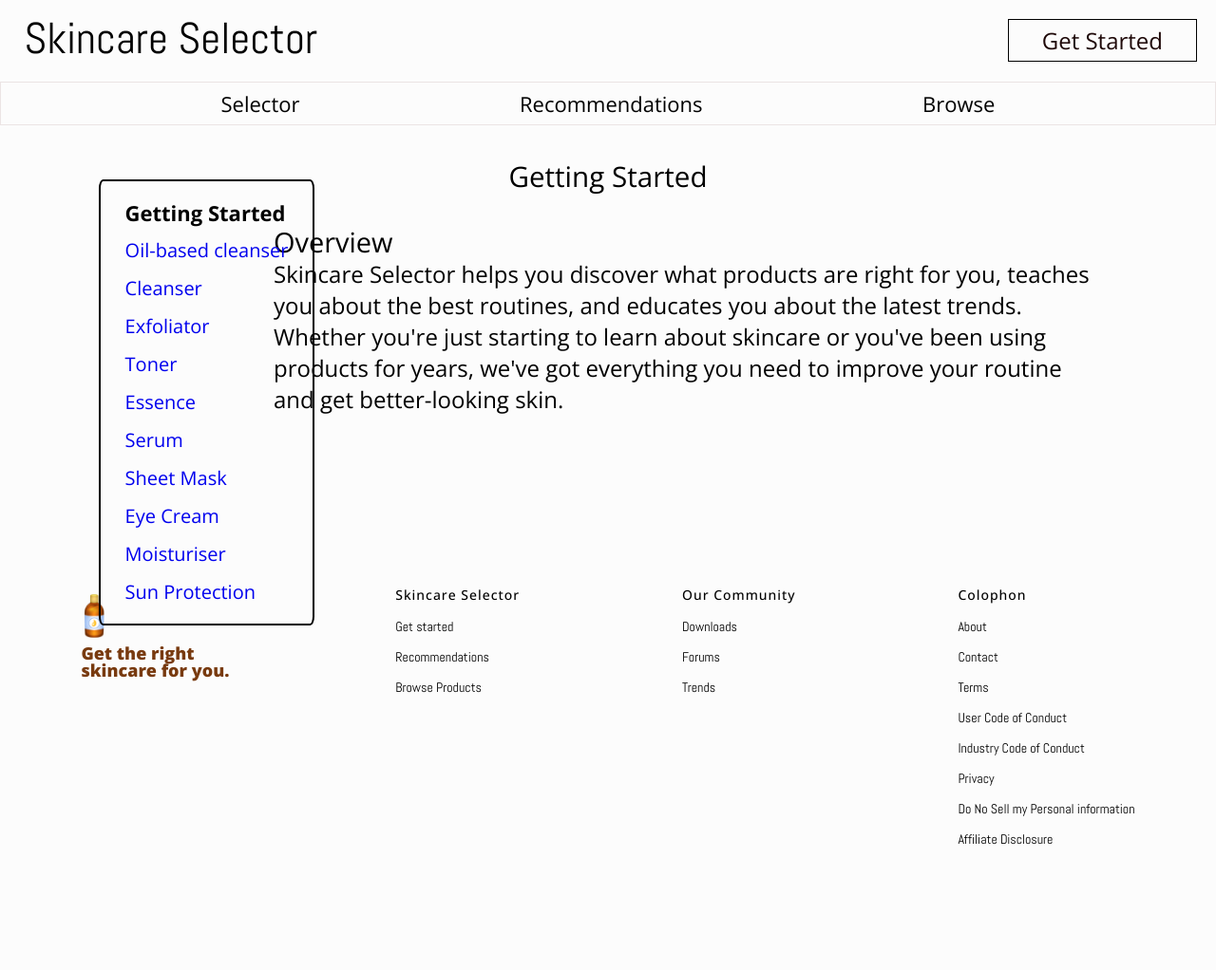
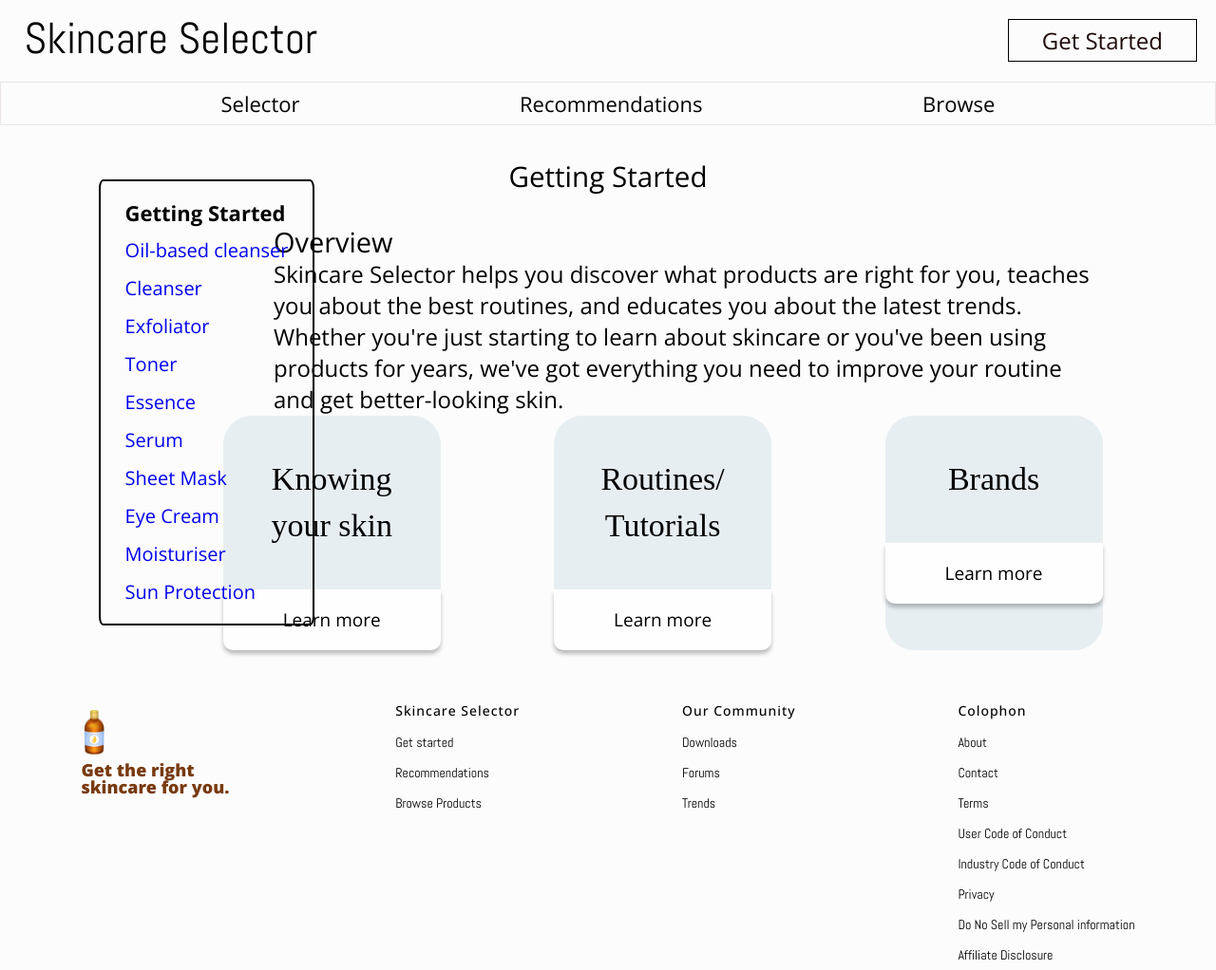
Before and after one commit to ibConnor/SkincareSelector, a Jekyll site: the page built from get-started.html, in a window 1280 px wide. Shown: the whole page at 95% size. Built offline with Jekyll 4.4.1, drawn with Linux system fonts in a browser that asks for light colours; some web fonts are replaced; before the commit the page ends 900 px from its top, so only the background shows below that.

Commit message:
added info and styling to getting-started

```diff
--- /dev/null
+++ b/_includes/brands.html
@@ -0,0 +1,15 @@
+<div id="brands-buttons">
+    <div class="brands">
+        <a href=""><h2 class="brandText">Knowing your skin</h2></a>
+        <p class="lm">Learn more</p>
+    </div>
+    <div class="brands">
+        <a href=""><h2 class="brandText">Routines/
+            Tutorials</h2></a>
+        <p class="lm">Learn more</p>
+    </div>
+    <div class="brands">
+        <a href=""><h2 class="brandText">Brands</h2></a>
+        <p class="lm">Learn more</p>
+    </div>
+</div>
--- a/_includes/head.html
+++ b/_includes/head.html
@@ -10,4 +10,5 @@
   <link rel="preconnect" href="https://fonts.googleapis.com">
   <link rel="preconnect" href="https://fonts.gstatic.com" crossorigin>
   <link href="https://fonts.googleapis.com/css2?family=Abel&family=Open+Sans:ital,wght@0,300;0,400;0,500;0,600;0,700;0,800;1,300;1,400;1,500;1,600;1,700;1,800&display=swap" rel="stylesheet">
+  <link rel="stylesheet" href="https://fonts.googleapis.com/css?family=Baloo+Chettan+2">
 </head>
--- a/_layouts/getting-started.html
+++ b/_layouts/getting-started.html
@@ -24,7 +24,7 @@
     </ul>
     <p class="info">Skincare Selector helps you discover what products are right for you, teaches you about the best  routines, and educates you about the latest trends. Whether you're just starting to learn about skincare or you've been using products for years, we've got everything you need to improve your routine and get better-looking skin.</p>
 
-
+    {% include brands.html %}
 
     {% include footer.html %}
 </body>
--- a/css/main.css
+++ b/css/main.css
@@ -3,6 +3,46 @@ html {
   margin: 0;
   padding: 0;
   font-family: 'Open Sans', sans-serif;
+}
+
+.brandText {
+  font-family: 'Baloo Chettan 2', serif;
+  font-style: normal;
+  font-weight: 400;
+  font-size: 34px;
+  line-height: 49px;
+  }
+
+.brands{
+  /* margin-left: 1%; */
+  width: 229px;
+  height: auto;
+  background: #E7EEF1;
+  border-radius: 30px 30px 30px 30px;
+  align-items: center;
+}
+
+#brands-buttons{
+  margin-left: 9%;
+  display: flex;
+  margin-bottom: 2%;
+  justify-content: space-evenly;
+}
+
+.lm{
+  font-family: 'Open Sans';
+  font-style: normal;
+  font-weight: 400;
+  font-size: 19px;
+  line-height: 65px;
+  display: block;
+  text-align: center;
+  color: #000000;
+  width: 229px;
+  height: 64px;
+  background: #FEFEFE;
+  box-shadow: 0px 4px 4px rgba(0, 0, 0, 0.25);
+  border-radius: 0px 0px 10px 10px;
 }
 
 .title{
@@ -224,7 +264,7 @@ color: #000000;
 }
 
 body{
-  height: 100vh;
+  /* height: 100vh; */
   display: flex;
   flex-direction: column;
 }
```
